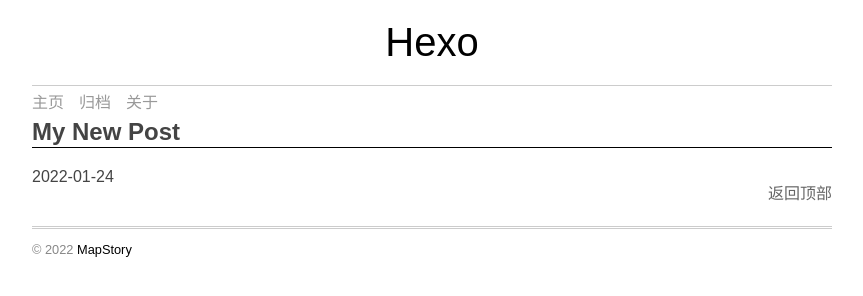
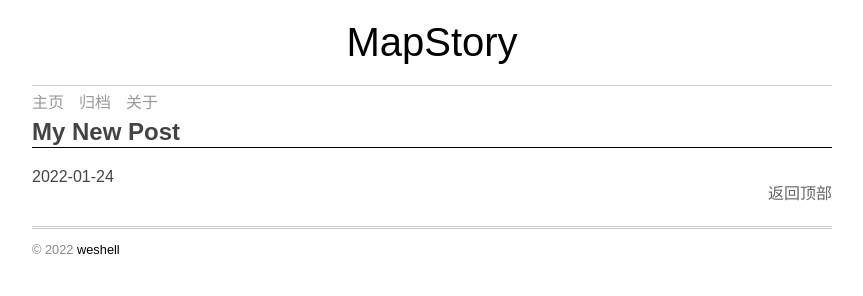
Before and after one commit to brickmove/brickmove.github.io, a plain HTML site: page 2022/01/24/My-New-Post/index.html in a window 1280 px wide. Shown: the whole page, without its empty margins (208-1071 px from the left). Drawn offline with Linux system fonts and the light colour scheme.

Commit message:
Site updated: 2022-01-24 11:55:48

```diff
--- a/2022/01/24/My-New-Post/index.html
+++ b/2022/01/24/My-New-Post/index.html
@@ -6,7 +6,7 @@
   <meta http-equiv="content-type" content="text/html; charset=utf-8">
   <meta http-equiv="X-UA-Compatible" content="IE=Edge,chrome=1">
 
-  <title>My New Post - Hexo</title>
+  <title>My New Post - MapStory</title>
   <meta name="viewport" content="width=device-width, initial-scale=1.0, maximum-scale=1.0, user-scalable=0">
 
   <meta name="keywords" content=生活,博客,前端,游戏>
@@ -15,7 +15,7 @@
     <link rel="shortcut icon" type="image/x-icon" href="/favicon.ico?v=1.02">
 
 
-    <link rel="alternate" href="/atom.xml " title="Hexo" type="application/atom+xml">
+    <link rel="alternate" href="/atom.xml " title="MapStory" type="application/atom+xml">
 
 
 
@@ -26,7 +26,7 @@
     <div class="container">
       <header class="header">
   <div class="blog-title">
-    <a href="/" class="logo">Hexo</a>
+    <a href="/" class="logo">MapStory</a>
     <div class="subtitle"></div>
   </div>
   <nav class="navbar">
@@ -66,7 +66,7 @@
 <footer>
   &copy; 2022
   <span class="author">
-    MapStory
+    weshell
   </span>
 </footer>
     </div>
```
Also changed, not shown: 2022/01/24/hello-world/index.html (+4 -4 lines), archives/2022/01/index.html (+4 -4 lines), archives/2022/index.html (+4 -4 lines), archives/index.html (+4 -4 lines), index.html (+4 -4 lines).
